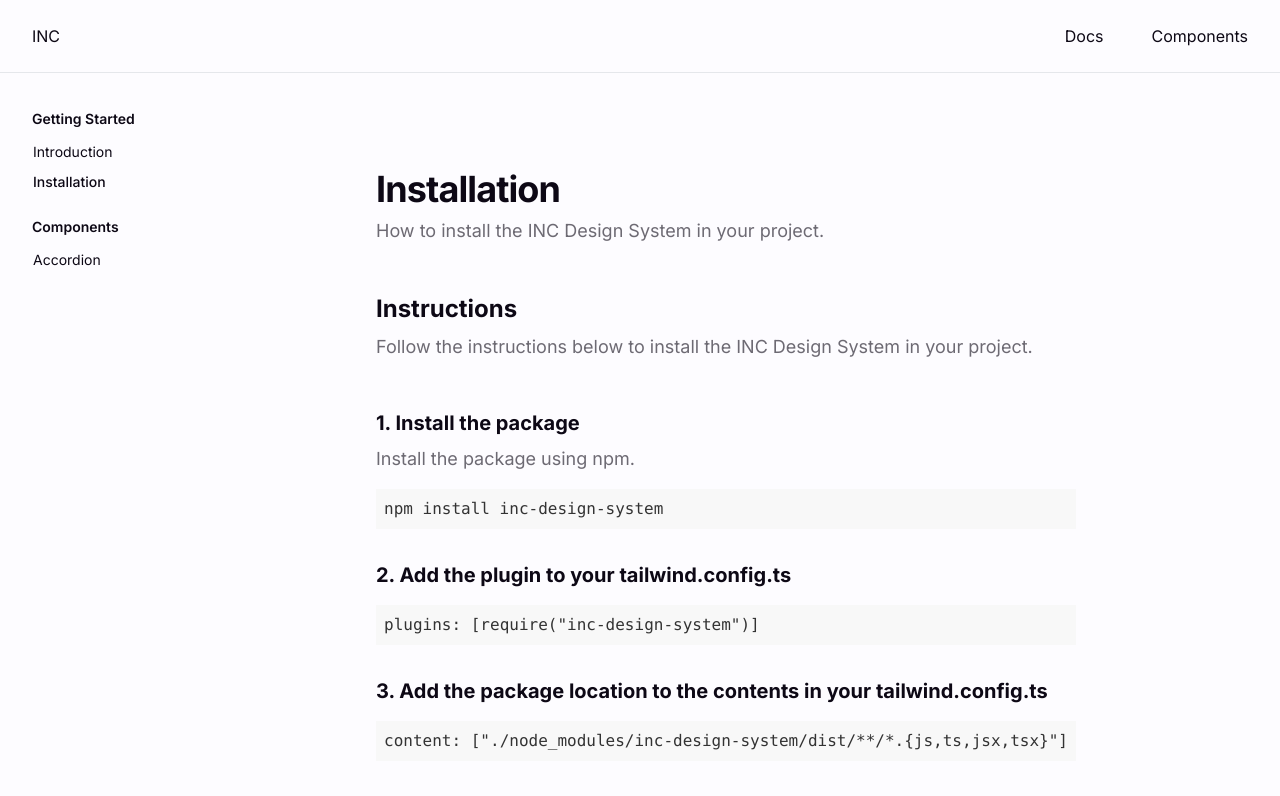
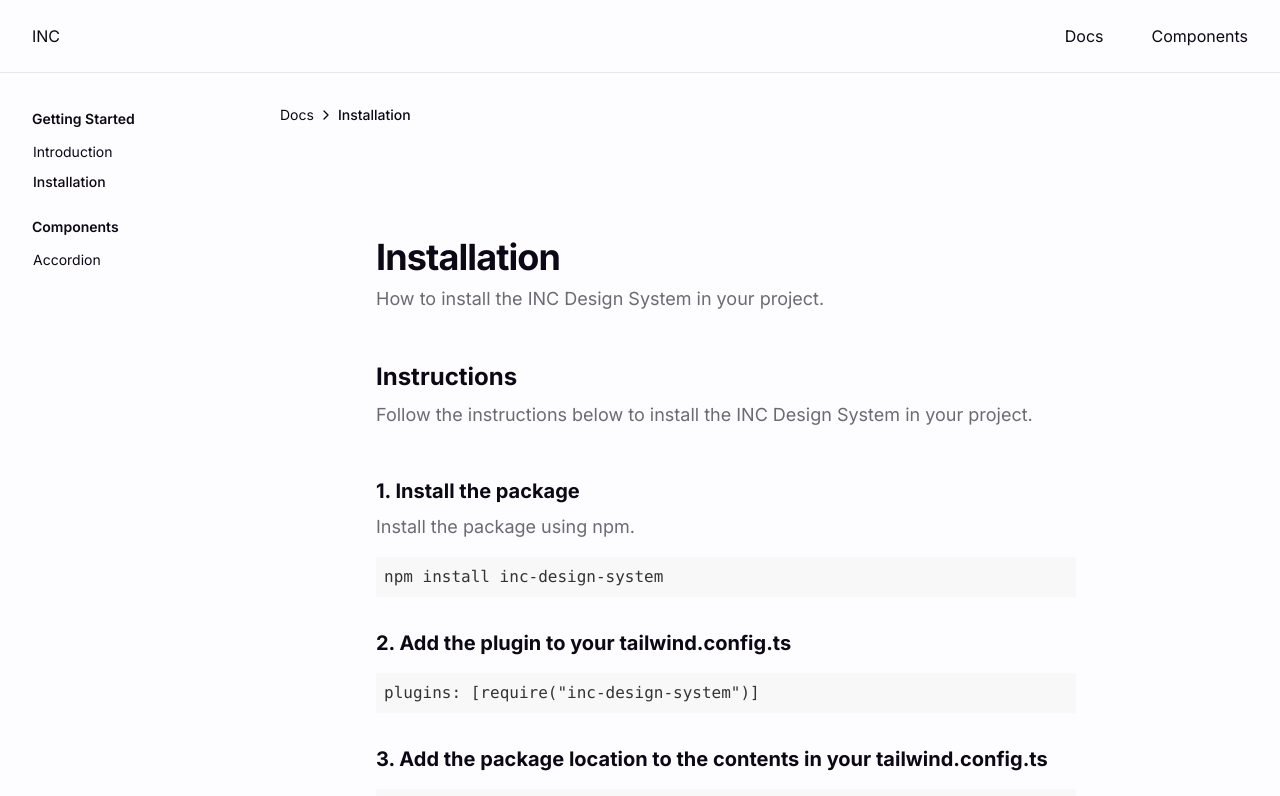
Before and after one commit to Zolastic/inc-design-system-documentation, a Next.js app: page /docs/installation in a window 1280 px wide. Shown: the top 796 px of the page. Built offline with nearby package versions, Linux system fonts and the light colour scheme.

Commit message:
refactor(docs/layout.tsx): Refactor layout and add docs=breadcrumb.tsx

```diff
--- a/src/app/docs/layout.tsx
+++ b/src/app/docs/layout.tsx
@@ -1,15 +1,25 @@
 "use client";
 
+import DocsBreadCrumb from "@/components/docs-breadcrumb";
 import { DocsSidebarNav } from "@/components/docs-sidebar-nav";
 import { docsSidebarLinks } from "@/config/nav-links";
+import { capitalizeFirstLetter } from "@/lib/utils";
 import { ScrollArea } from "@radix-ui/react-scroll-area";
-import ScrollableList from "inc-design-system/scrollableList";
+import { usePathname, useRouter } from "next/navigation";
 
 interface DocsLayoutProps {
   children: React.ReactNode;
 }
 
 export default function DocsLayout({ children }: DocsLayoutProps) {
+  const router = useRouter();
+  const pathname = usePathname();
+  let pageTitle = pathname.split("/").pop();
+
+  if (pageTitle === "docs") {
+    pageTitle = "Introduction";
+  }
+
   return (
     <div className="border-b bg-background text-text-default">
       <div className="container flex-1 items-start md:grid md:grid-cols-[220px_minmax(0,1fr)] md:gap-6 lg:grid-cols-[240px_minmax(0,1fr)] lg:gap-10">
@@ -18,7 +28,14 @@ export default function DocsLayout({ children }: DocsLayoutProps) {
             <DocsSidebarNav items={docsSidebarLinks} />
           </ScrollArea>
         </aside>
-        {children}
+        <main className="relative py-6 lg:gap-10 lg:py-8 xl:grid xl:grid-cols-[1fr_300px]">
+          <div className="mx-auto w-full min-w-0">
+            {pageTitle && (
+              <DocsBreadCrumb pageTitle={capitalizeFirstLetter(pageTitle)} />
+            )}
+            <div className="space-y-2">{children}</div>
+          </div>
+        </main>
       </div>
     </div>
   );
--- a/src/app/docs/page.tsx
+++ b/src/app/docs/page.tsx
@@ -1,31 +1,19 @@
-import { ChevronRightIcon } from "lucide-react";
 import React from "react";
 
 type Props = {};
 
 const Page = (props: Props) => {
   return (
-    <main className="relative py-6 lg:gap-10 lg:py-8 xl:grid xl:grid-cols-[1fr_300px]">
-      <div className="mx-auto w-full min-w-0">
-        <div className="mb-4 flex items-center space-x-1 text-sm text-muted-foreground">
-          <div className="overflow-hidden text-ellipsis whitespace-nowrap">
-            Docs
-          </div>
-          <ChevronRightIcon className="h-4 w-4" />
-          <div className="font-medium text-foreground">Introduction</div>
-        </div>
-        <div className="space-y-2">
-          <h1 className="scroll-m-20 text-4xl font-bold tracking-tight text-text-default">
-            Introduction
-          </h1>
-          <p className="text-lg text-text-default/60 max-w-[750px] mt-2">
-            Explore a collection of beautifully crafted components ready to
-            enhance your app&apos;s UI. Easily integrate them into your
-            projects. Accessible, customizable, and open source.
-          </p>
-        </div>
-      </div>
-    </main>
+    <>
+      <h1 className="scroll-m-20 text-4xl font-bold tracking-tight text-text-default">
+        Introduction
+      </h1>
+      <p className="text-lg text-text-default/60 max-w-[750px] mt-2">
+        Explore a collection of beautifully crafted components ready to enhance
+        your app&apos;s UI. Easily integrate them into your projects.
+        Accessible, customizable, and open source.
+      </p>
+    </>
   );
 };
 
--- /dev/null
+++ b/src/components/docs-breadcrumb.tsx
@@ -0,0 +1,20 @@
+import { ChevronRightIcon } from "lucide-react";
+import React from "react";
+
+type Props = {
+  pageTitle: string;
+};
+
+const DocsBreadCrumb = ({ pageTitle }: Props) => {
+  return (
+    <div className="mb-4 flex items-center space-x-1 text-sm text-muted-foreground">
+      <div className="overflow-hidden text-ellipsis whitespace-nowrap">
+        Docs
+      </div>
+      <ChevronRightIcon className="h-4 w-4" />
+      <div className="font-medium text-foreground">{pageTitle}</div>
+    </div>
+  );
+};
+
+export default DocsBreadCrumb;
--- a/src/lib/utils.ts
+++ b/src/lib/utils.ts
@@ -1,6 +1,10 @@
-import { type ClassValue, clsx } from "clsx"
-import { twMerge } from "tailwind-merge"
+import { type ClassValue, clsx } from "clsx";
+import { twMerge } from "tailwind-merge";
 
 export function cn(...inputs: ClassValue[]) {
-  return twMerge(clsx(inputs))
+  return twMerge(clsx(inputs));
 }
+
+export const capitalizeFirstLetter = (string: string) => {
+  return string.charAt(0).toUpperCase() + string.slice(1);
+};
```
